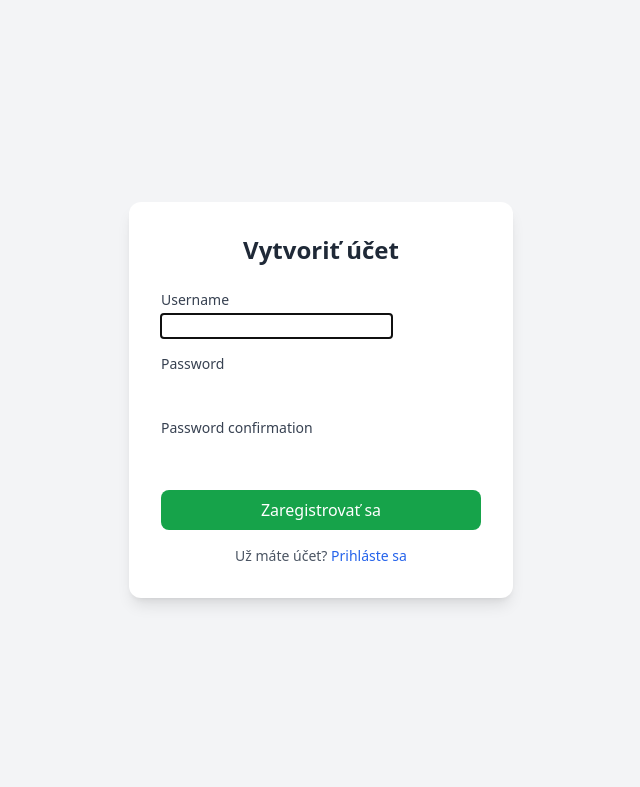
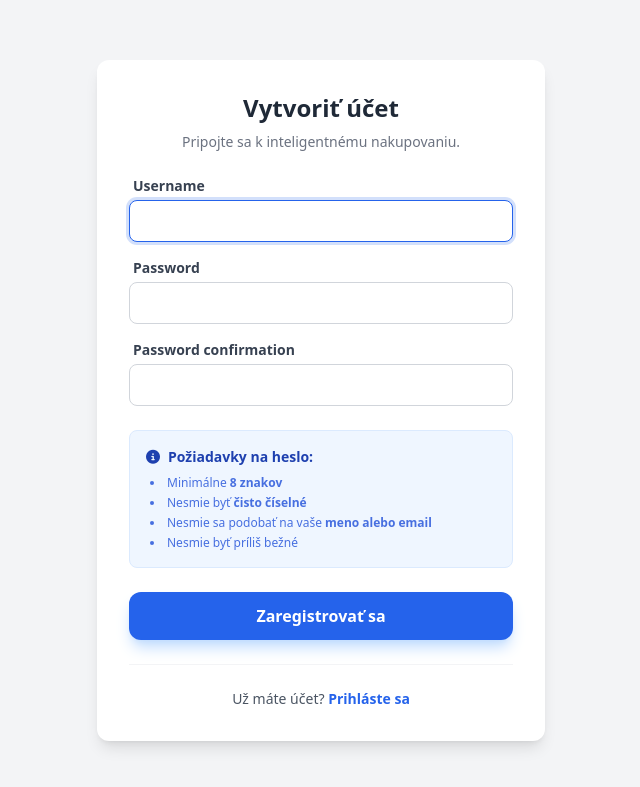
Before and after one commit to jefisprava-cyber/moj_portal, a Django app: page /register/ in a window 1280 px wide. Shown: the top 787 px of the page, without its empty margins (319-959 px from the left). Run offline with Django 5.2, Linux system fonts and the light colour scheme; some libraries are stand-ins or nearby versions.

Commit message:
Add password requirements info to registration page

```diff
--- a/products/templates/registration/register.html
+++ b/products/templates/registration/register.html
@@ -4,36 +4,67 @@
     <meta charset="UTF-8">
     <title>Registrácia</title>
     <script src="https://cdn.tailwindcss.com"></script>
+    <link rel="stylesheet" href="https://cdnjs.cloudflare.com/ajax/libs/font-awesome/6.4.0/css/all.min.css">
+
+    <style>
+        input[type="text"], input[type="password"], input[type="email"] {
+            width: 100%;
+            padding: 0.5rem 1rem;
+            border-radius: 0.5rem; /* rounded-lg */
+            border: 1px solid #d1d5db; /* border-gray-300 */
+            margin-top: 0.25rem;
+        }
+        input:focus {
+            outline: none;
+            border-color: #2563eb; /* blue-600 */
+            box-shadow: 0 0 0 3px rgba(37, 99, 235, 0.2);
+        }
+        /* Skryjeme defaultné nápovedy Djanga, lebo máme vlastný box */
+        .helptext { display: none; }
+    </style>
 </head>
 <body class="bg-gray-100 h-screen flex items-center justify-center">
-    <div class="bg-white p-8 rounded-xl shadow-lg w-96">
-        <h2 class="text-2xl font-bold mb-6 text-center text-gray-800">Vytvoriť účet</h2>
+    <div class="bg-white p-8 rounded-xl shadow-lg w-full max-w-md"> <h2 class="text-2xl font-bold mb-2 text-center text-gray-800">Vytvoriť účet</h2>
+        <p class="text-center text-gray-500 text-sm mb-6">Pripojte sa k inteligentnému nakupovaniu.</p>
 
         <form method="post">
             {% csrf_token %}
             <div class="space-y-4">
                 {% for field in form %}
                     <div>
-                        <label class="block text-sm font-medium text-gray-700">{{ field.label }}</label>
-                        <div class="mt-1">
-                            {# Django formuláre sú niekedy ťažké na stylovanie, toto je rýchly trik #}
+                        <label class="block text-sm font-bold text-gray-700 ml-1">{{ field.label }}</label>
+                        <div>
                             {{ field }}
                         </div>
                         {% if field.errors %}
-                            <p class="text-red-500 text-xs mt-1">{{ field.errors.0 }}</p>
+                            <p class="text-red-500 text-xs mt-1 ml-1 font-bold">{{ field.errors.0 }}</p>
                         {% endif %}
                     </div>
                 {% endfor %}
             </div>
 
-            <button type="submit" class="w-full bg-green-600 text-white py-2 rounded-lg mt-6 hover:bg-green-700 transition">
+            <div class="bg-blue-50 p-4 rounded-lg text-sm text-blue-800 border border-blue-100 mt-6">
+                <p class="font-bold mb-2 flex items-center gap-2">
+                    <i class="fa fa-info-circle"></i> Požiadavky na heslo:
+                </p>
+                <ul class="list-disc list-inside space-y-1 text-xs text-blue-700/80 pl-1">
+                    <li>Minimálne <strong>8 znakov</strong></li>
+                    <li>Nesmie byť <strong>čisto číselné</strong></li>
+                    <li>Nesmie sa podobať na vaše <strong>meno alebo email</strong></li>
+                    <li>Nesmie byť príliš bežné</li>
+                </ul>
+            </div>
+
+            <button type="submit" class="w-full bg-blue-600 text-white font-bold py-3 rounded-xl mt-6 hover:bg-blue-700 transition shadow-lg shadow-blue-200 hover:-translate-y-0.5 duration-200">
                 Zaregistrovať sa
             </button>
         </form>
 
-        <p class="mt-4 text-center text-sm text-gray-600">
-            Už máte účet? <a href="{% url 'login' %}" class="text-blue-600 hover:underline">Prihláste sa</a>
-        </p>
+        <div class="mt-6 pt-6 border-t border-gray-100 text-center">
+            <p class="text-sm text-gray-600">
+                Už máte účet? <a href="{% url 'login' %}" class="text-blue-600 font-bold hover:underline">Prihláste sa</a>
+            </p>
+        </div>
     </div>
 </body>
 </html>
```
